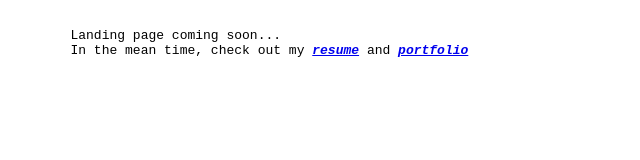
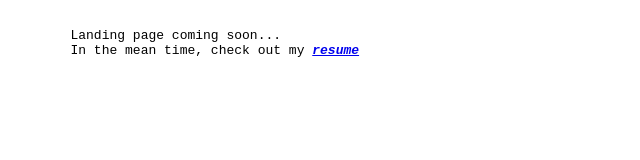
Before and after one commit to ColetonMyers/ColetonMyers.github.io, a plain HTML site: page index.html in a window 1280 px wide. Shown: the whole page, without its empty margins (0-640 px from the left). Drawn offline with Linux system fonts and the light colour scheme.

Commit message:
Update index.html

```diff
--- a/index.html
+++ b/index.html
@@ -14,7 +14,7 @@
 <pre>
 
 	Landing page coming soon...
-	In the mean time, check out my <em><b><a href="resume.pdf">resume</a></b></em> and <em><b><a href="xu.html">portfolio</a></b></em>
+	In the mean time, check out my <em><b><a href="resume.pdf">resume</a></b> <!-- </em> and <em><b><a href="xu.html">portfolio</a></b></em> <-->
 
 </pre>
 
```
